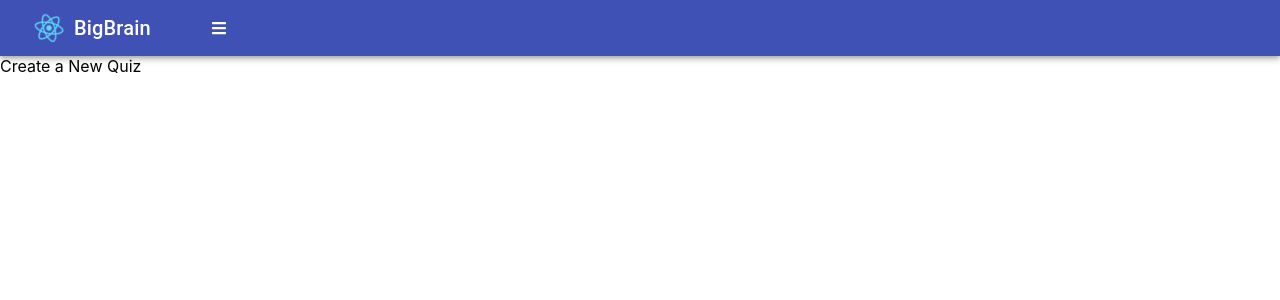
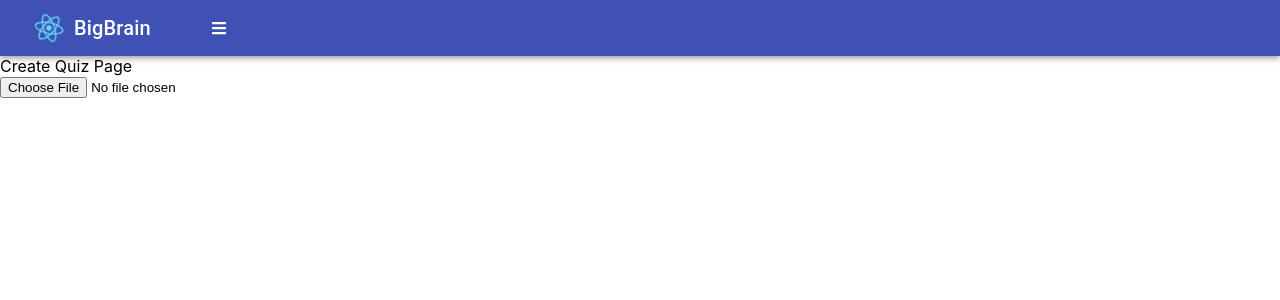
Before and after one commit to benphoebus/BigBrain, a React (Create React App) app in the folder frontend/: page /create-quiz in a window 1280 px wide. Shown: the top 300 px of the page. Built offline with nearby package versions, Linux system fonts and the light colour scheme.

Commit message:
made some big fixes

```diff
--- /dev/null
+++ b/frontend/src/components/CreateQuiz.jsx
@@ -0,0 +1,58 @@
+import React from 'react';
+import axios from 'axios';
+
+function CreateQuiz() {
+//   const [customMessage, setCustomMessage] = useState(false);
+//   const [uploadConfirmed, setUploadConfirmed] = useState(false);
+//   const [errorMessage, setErrorMessage] = useState(false);
+//   const [uploadFail, setUploadFail] = useState(false);
+  const GetQuizIDFromURL = () => {
+    const url = [];
+    const URLString = (window.location.pathname.split('/'));
+    URLString.forEach((urlParams) => {
+      url.push(urlParams);
+    });
+    const quizID = URLString[URLString.length - 1];
+    return quizID;
+  };
+
+  const uploadThumbnail = (event) => {
+    const quizID = GetQuizIDFromURL();
+    const FR = new FileReader();
+    FR.readAsDataURL(event);
+    FR.onload = (e) => {
+      const image = e.target.result;
+      const token = localStorage.getItem('token');
+      axios({
+        method: 'put',
+        url: `http://localhost:5005/admin/quiz/${quizID}`,
+        headers: { Authorization: `Bearer ${token}`, 'Content-Type': 'application/json' },
+        data: { thumbnail: image },
+      }).then(() => {
+        // setCustomMessage('Successful - Thank you for uploading a cool thumbnail for this quiz');
+        // setUploadConfirmed(!false);
+      }).catch(() => {
+        // setErrorMessage('There was an error uploading your thumbnail, please try again later');
+        // setUploadFail(!false);
+      });
+    };
+  };
+
+  return (
+    <>
+      <div>
+        Create Quiz Page
+      </div>
+      <input
+        type="file"
+        name="thumbnail"
+        id="thumbnail"
+        onChange={(event) => {
+          uploadThumbnail(event.currentTarget.files[0]);
+        }}
+      />
+    </>
+  );
+}
+
+export default CreateQuiz;
--- a/frontend/src/components/Navbar.jsx
+++ b/frontend/src/components/Navbar.jsx
@@ -28,9 +28,7 @@ function Navbar() {
   const [sidebar, setSidebar] = useState(false);
 
   const showSidebar = () => {
-    setSidebar(!false);
-    // eslint-disable-next-line
-    console.log('hello');
+    setSidebar(!sidebar);
   };
 
   const HandleLogout = () => {
@@ -81,7 +79,7 @@ function Navbar() {
               </li>
               {VerifiedUserSidebarData.map((item) => (
                 <li key={uuid()} className={item.cName}>
-                  <Link to={item.path} className="nav-button" onClick={showSidebar}>
+                  <Link to={item.path} className="nav-button">
                     {item.icon}
                     <span>
                       {item.title}
--- a/frontend/src/screens/CreateNewQuizScreen.jsx
+++ b/frontend/src/screens/CreateNewQuizScreen.jsx
@@ -1,12 +1,13 @@
 import React from 'react';
 import Navbar from '../components/Navbar';
 import Footer from '../components/Footer';
+import CreateQuiz from '../components/CreateQuiz';
 
 function CreateNewQuizScreen() {
   return (
     <>
       <Navbar />
-      Create a New Quiz
+      <CreateQuiz />
       <Footer />
     </>
   );
--- a/frontend/src/screens/DashboardScreen.jsx
+++ b/frontend/src/screens/DashboardScreen.jsx
@@ -2,11 +2,13 @@ import React from 'react';
 import Navbar from '../components/Navbar';
 import Admin from '../components/AdminPage';
 import Footer from '../components/Footer';
+// import CreateQuizButton from '../components/CreateQuizButton';
 
 function DashboardScreen() {
   return (
     <>
       <Navbar />
+      {/* <CreateQuizButton /> */}
       <Admin />
       <Footer />
     </>
```
Also changed, not shown: frontend/src/components/CreateQuizButton.jsx (added, +36 -0 lines).
